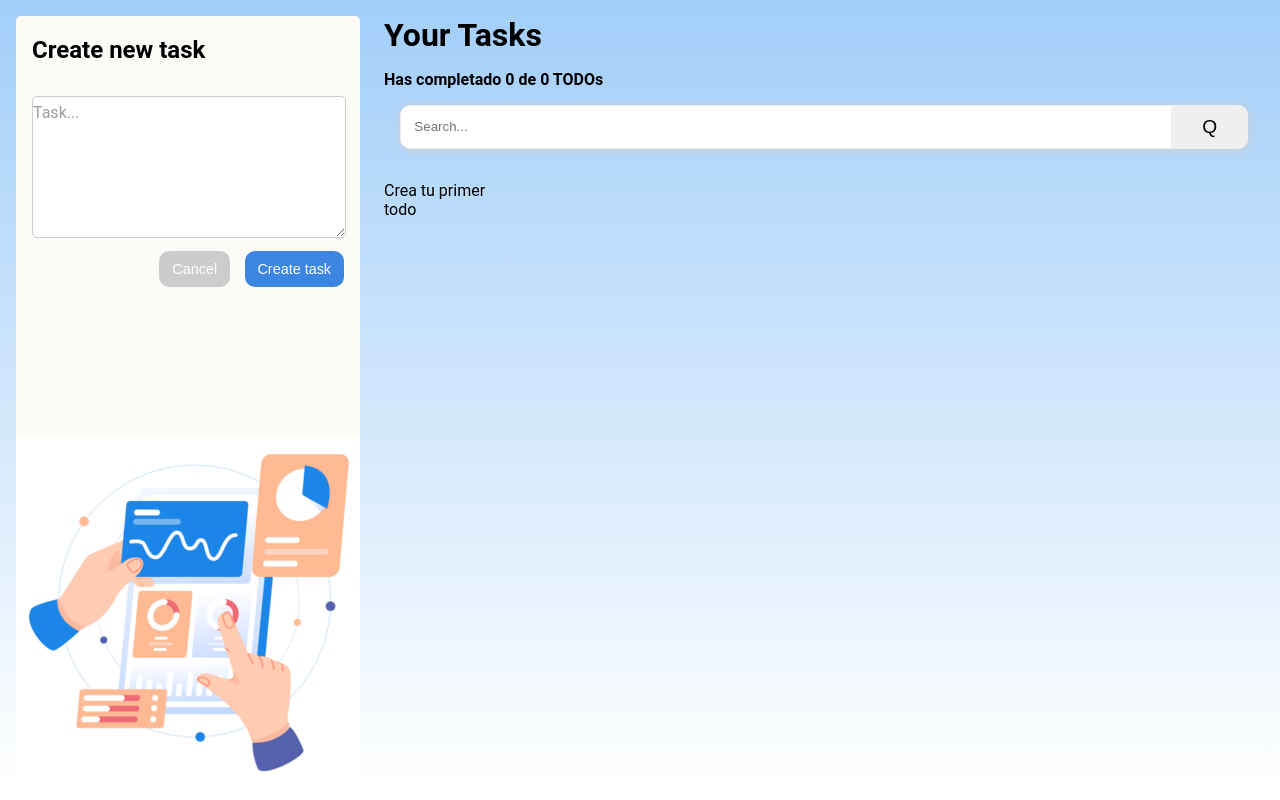
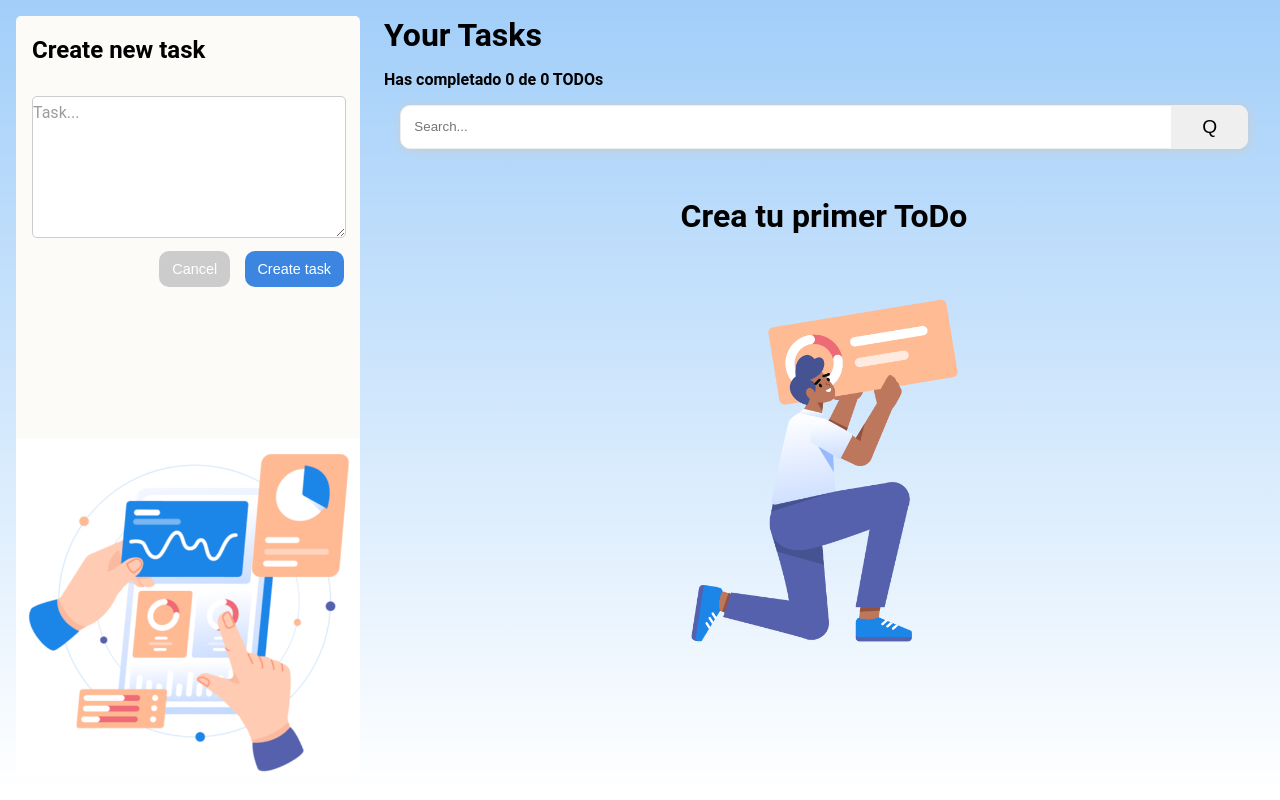
Before and after one commit to debian789/todo, a React (Create React App) app: page / in a window 1280 px wide. Built offline with nearby package versions, Linux system fonts and the light colour scheme.

Commit message:
Ajuste de estilos crear todo

```diff
--- a/src/components/TodoList/TodoList.css
+++ b/src/components/TodoList/TodoList.css
@@ -2,6 +2,7 @@
   display: flex;
   position: relative;
   overflow-x: hidden;
+  flex-direction: column;
   height: 100%;
   padding: 0em 1em 1em 0;
   justify-content: space-between;
--- a/src/components/TodoList/index.js
+++ b/src/components/TodoList/index.js
@@ -1,4 +1,5 @@
 import "./TodoList.css";
+import {TodoMessageCreate} from '../TodoMessageCreate'
 
 function TodoList({
   error,
@@ -15,9 +16,9 @@ function TodoList({
     <div className="container-list-items">
       {error && onError()}
       {loading && onLoading()}
-      {!loading && !totalTodos && !searchText &&  <p>Crea tu primer todo</p>}
+      {!loading && !totalTodos && !searchText && <TodoMessageCreate />}
       {!!searchText && !searchedTodos.length && <p>No existen resultados para {searchText}</p>}
-      {sincronizedItemTodo &&  <ul>
+      { sincronizedItemTodo &&  <ul>
         {
           (!error && !loading) && searchedTodos.map((item, index) => render(item, index))
         }
--- /dev/null
+++ b/src/components/TodoMessageCreate/TodoMessageCreate.css
@@ -0,0 +1,16 @@
+.container-message-create {
+    display: flex;
+    left: 0;
+    right: 0;
+    bottom: 0;
+    top: 0;
+    position: absolute;
+    background-position: bottom;
+    background-size: contain;
+    background-repeat: no-repeat;
+    justify-content: center;
+    padding-top: 2em;
+    background-image: url("../../images/message-create.png");
+
+
+}
--- /dev/null
+++ b/src/components/TodoMessageCreate/index.js
@@ -0,0 +1,12 @@
+import React from 'react'
+import './TodoMessageCreate.css'
+
+function TodoMessageCreate() {
+    return (
+        <div className='container-message-create'>
+            <h1>Crea tu primer ToDo</h1>
+        </div>
+    )
+}
+
+export {TodoMessageCreate}
```
Also changed, not shown: src/images/message-create.png (added).
